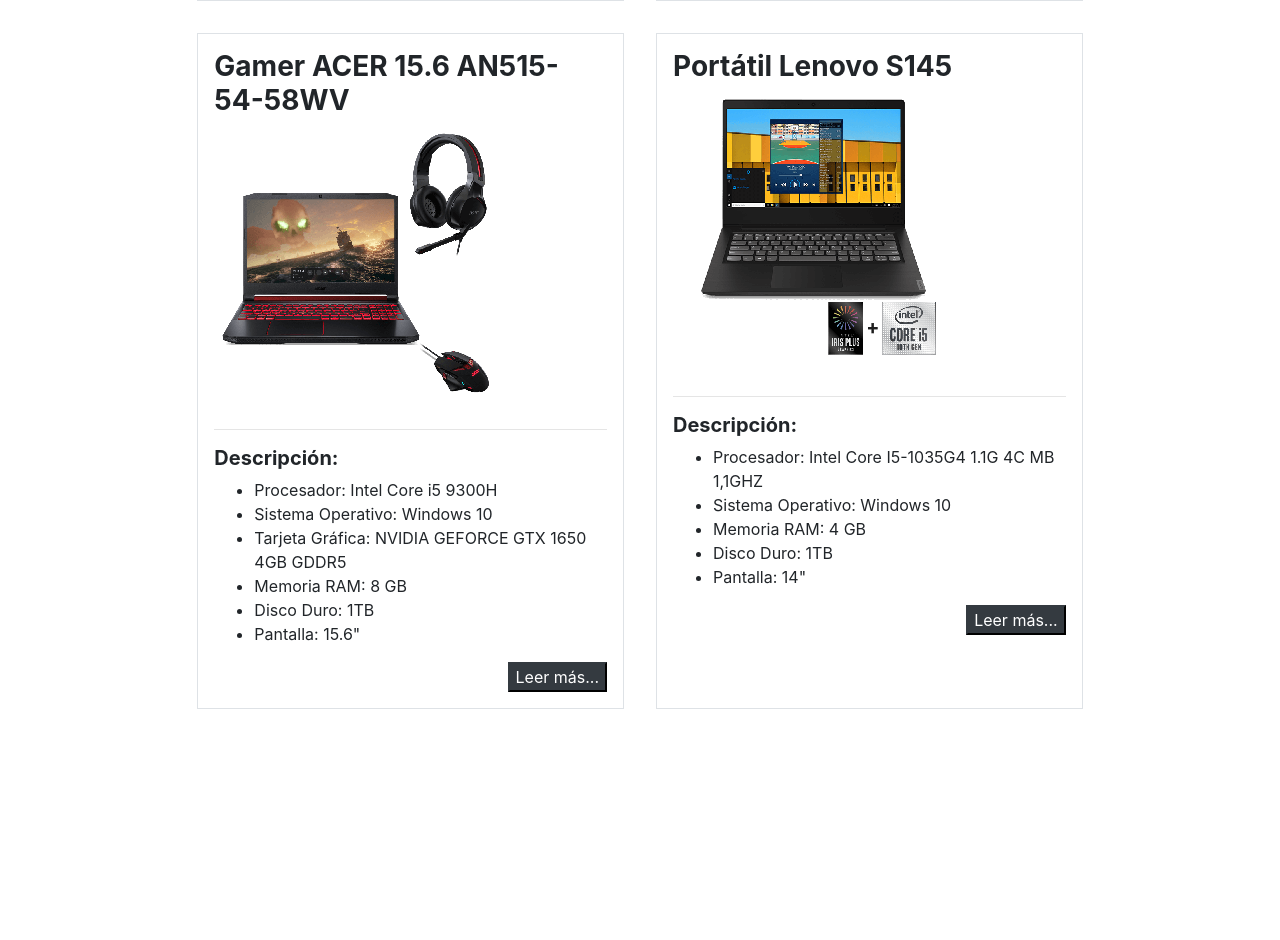
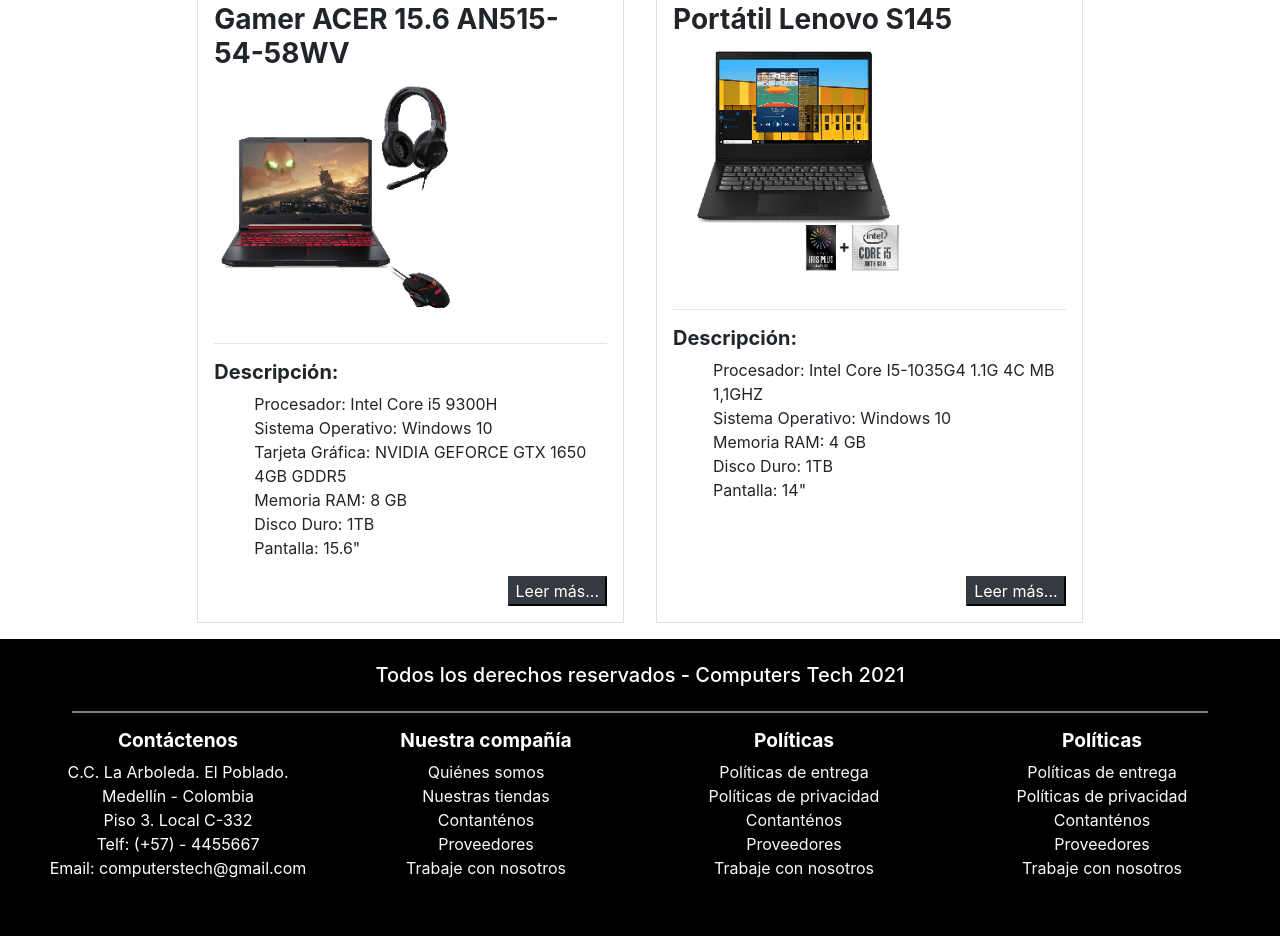
Before and after one commit to clasesucatmarlon/BootStrapCoursera, a website: page index.html in a window 1280 px wide. Shown: the part 1178-2118 px from the top of the page. Before the commit the page ends 1903 px from the top, so only its background shows below. Drawn offline with nearby package versions, Linux system fonts and the light colour scheme.

Commit message:
Proyecto final

```diff
--- /dev/null
+++ b/css/styles.css
@@ -0,0 +1,46 @@
+.jumbotron {
+  background: black;
+  color: white;
+}
+
+.line {
+  background: gray;
+}
+
+.images {
+  height: 15rem;
+  width: 15rem;
+  text-align: end;
+}
+
+.footer {
+  background: black;
+  color: white;
+
+}
+
+.titulo1 {
+  font-size: 1.2rem;
+}
+
+li {
+    list-style: none;
+}
+
+a {
+  list-style: none;
+  font-size: 1rem;
+  text-decoration: none;
+  color: white
+}
+
+.pie {
+    margin-left: 7.7rem;
+}
+
+.separacion {
+    border: 1px solid gray;
+    margin-top: 1rem;
+    margin-left: 3rem;
+    margin-right: 3rem;
+}
--- a/index.html
+++ b/index.html
@@ -7,28 +7,31 @@
     <title>Curso de Bootstrap 4</title>
 
     <link rel="stylesheet" href="./node_modules/bootstrap/dist/css/bootstrap.min.css" />
+    <link rel="stylesheet" href="./css/styles.css">
 </head>
 
 <body>
-    <div class="jumbotron m-5 p-5">
-        <h1 class="display-4">Computers Tech</h1>
-        <h2>Venta de las mejores Laptops del mercado</h2>
-        <hr class="my-4">
+    <div class="jumbotron p-5">
+        <h2 class="display-4">Computers Tech</h2>
+        <h3>Venta de las mejores Laptops del mercado</h3>
+        <hr class="line my-4">
         <p class="lead">Las computadoras portátiles le ofrecen el rendimiento que necesita para liberarse de su
             escritorio y sentirse cómodo. Con la computadora portátil correcta, puede incluso procesar tareas pesadas,
-            como juegos nuevos o cargas de trabajo creativas, como la edición y el renderizado. Agregue la increíble
+            como juegos nuevos o cargas de trabajo creativas, como la edición y el renderizado. </p>
+        <p class="lead">Agregue la increíble
             versatilidad de las opciones de conectividad de próxima generación y rendimiento optimizado de la batería
             para trabajar, jugar y divertirse en cualquier lugar.</p>
+        <p class="lead">Te recomendamos ver cualuiera de los siguientes modelos que se adapten a tú necesidad.</p>
 
     </div>
 
     <div class="container-fluid">
         <div class="row justify-content-center">
 
-            <div class="col col-md-4 m-1 m-md-3 p-2 p-md-3 bg-white border d-flex flex-column">
+            <div class="col col-md-4 m-3 p-3 bg-white border d-flex flex-column">
                 <div>
                     <h3 class="font-weight-bold">Gamer HP 15"</h3>
-                    <img src="./images/gamer1.png" alt="">
+                    <img class="images" src="./images/gamer1.png" alt="">
                     <hr class="mt-4">
                     <h5 class="font-weight-bold">Descripción:</h4>
                         <ul>
@@ -46,10 +49,10 @@
             </div>
 
 
-            <div class="col col-md-4 m-1 m-md-3 p-2 p-md-3 bg-white border d-flex flex-column">
+            <div class="col col-md-4 m-3 p-3 bg-white border d-flex flex-column">
                 <div>
                     <h3 class="font-weight-bold">Portatil HP 14-dk0007la</h3>
-                    <img src="./images/hp14.png" alt="">
+                    <img class="images" src="./images/hp14.png" alt="">
                     <hr class="mt-4">
                     <h5 class="font-weight-bold">Descripción:</h4>
                         <ul>
@@ -67,10 +70,10 @@
             </div>
 
 
-            <div class="col col-md-4 m-1 m-md-3 p-2 p-md-3 bg-white border d-flex flex-column">
+            <div class="col col-md-4 m-3 p-3 bg-white border d-flex flex-column">
                 <div>
                     <h3 class="font-weight-bold">Gamer ACER 15.6 AN515-54-58WV</h3>
-                    <img src="./images/asusgamer.png" alt="">
+                    <img class="images" src="./images/asusgamer.png" alt="">
                     <hr class="mt-4">
                     <h5 class="font-weight-bold">Descripción:</h4>
                         <ul>
@@ -88,10 +91,10 @@
             </div>
 
 
-            <div class="col col-md-4 m-1 m-md-3 p-2 p-md-3 bg-white border d-flex flex-column">
+            <div class="col col-md-4 m-3 p-3 bg-white border d-flex flex-column justify-content-between">
                 <div>
                     <h3 class="font-weight-bold">Portátil Lenovo S145</h3>
-                    <img src="./images/lenovo.png" alt="">
+                    <img class="images" src="./images/lenovo.png" alt="">
                     <hr class="mt-4">
                     <h5 class="font-weight-bold">Descripción:</h4>
                         <ul>
@@ -106,11 +109,67 @@
                     <button class="btn-dark ">Leer más...</button>
                 </div>
             </div>
+        </div>
+    </div>
 
 
+    <footer>
+        <div class="container-fluid d-flex flex-column footer p-4 mb-1">
+            <div class="row">
+                <div class="col">
+                    <h5 class="text-center">Todos los derechos reservados - Computers Tech 2021</h5>
+                </div>
+            </div>
+
+            <div class="separacion"></div>
+
+            <div class="row">
+                <div class="col-12 d-flex flex-wrap">
+
+                    <div class="col-12 col-md-6 col-lg-3 mt-4 my-sm-3 text-center">
+                        <h6 class="titulo1 font-weight-bold">Contáctenos</h6>
+                        <address>
+                            <li>C.C. La Arboleda. El Poblado.</li>
+                            <li>Medellín - Colombia</li>
+                            <li>Piso 3. Local C-332</li>
+                            <li>Telf: (+57) - 4455667</li>
+                            <li>Email: computerstech@gmail.com</li>
+                        </address>
+
+                    </div>
+
+                    <div class="col-12 col-md-6 col-lg-3 mt-4 my-sm-3 text-center">
+                        <h6 class="titulo1 font-weight-bold">Nuestra compañía</h6>
+                        <li><a class="text-light" href="">Quiénes somos</a></li>
+                        <li><a class="text-light" href="">Nuestras tiendas</a></li>
+                        <li><a class="text-light" href="">Contanténos</a></li>
+                        <li><a class="text-light" href="">Proveedores</a></li>
+                        <li><a class="text-light" href="">Trabaje con nosotros</a></li>
+                    </div>
+
+                    <div class="col-12 col-md-6 col-lg-3 mt-4 my-sm-3 text-center">
+                        <h6 class="titulo1 font-weight-bold">Políticas</h6>
+                        <li><a class="text-light" href="">Políticas de entrega</a></li>
+                        <li><a class="text-light" href="">Políticas de privacidad</a></li>
+                        <li><a class="text-light" href="">Contanténos</a></li>
+                        <li><a class="text-light" href="">Proveedores</a></li>
+                        <li><a class="text-light" href="">Trabaje con nosotros</a></li>
+                    </div>
+
+                    <div class="col-12 col-md-6 col-lg-3 mt-4 my-sm-3 text-center">
+                        <h6 class="titulo1 font-weight-bold">Políticas</h6>
+                        <li><a class="text-light" href="">Políticas de entrega</a></li>
+                        <li><a class="ext-light" href="">Políticas de privacidad</a></li>
+                        <li><a class="text-light" href="">Contanténos</a></li>
+                        <li><a class="text-light" href="">Proveedores</a></li>
+                        <li><a class="text-light" href="">Trabaje con nosotros</a></li>
+                    </div>
+
+                </div>
+            </div>
 
         </div>
-    </div>
+    </footer>
 
     <script src="./node_modules/jquery/dist/jquery.min.js"></script>
     <script src="./node_modules/popper.js/dist/popper.min.js"></script>
```
